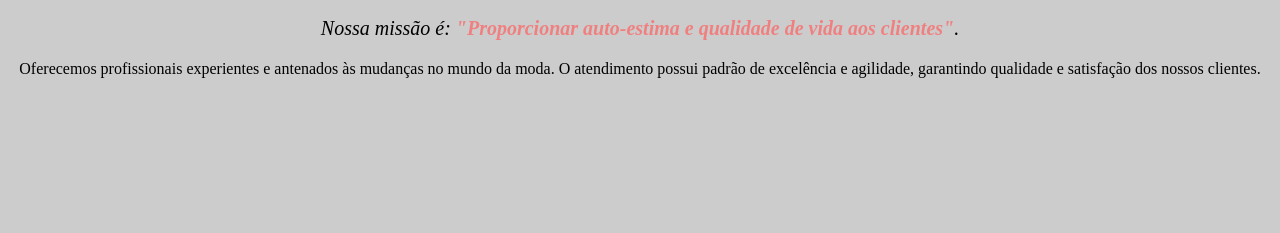
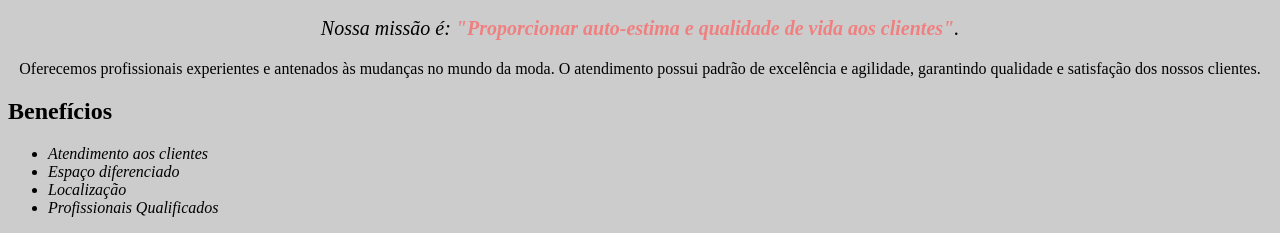
Before and after one commit to kleber86/alura-html-css-parte-um, a plain HTML site: page index.html in a window 1280 px wide. Shown: the part 605-838 px from the top of the page. Before the commit the page ends 800 px from the top, so only its background shows below. Drawn offline with Linux system fonts and the light colour scheme.

Commit message:
usando listas não ordenadas

```diff
--- a/estilo.css
+++ b/estilo.css
@@ -16,3 +16,6 @@ p{
 em strong{
     color:lightcoral;
 }
+.itens{
+    font-style: italic;
+}
--- a/index.html
+++ b/index.html
@@ -14,5 +14,14 @@
         <p id="missao"><em>Nossa missão é: <strong>"Proporcionar auto-estima e qualidade de vida aos clientes"</strong>.</em></p>
 
         <p>Oferecemos profissionais experientes e antenados às mudanças no mundo da moda. O atendimento possui padrão de excelência e agilidade, garantindo qualidade e satisfação dos nossos clientes.</p>
+
+        <h2>Benefícios</h2>
+
+        <ul>
+            <li class="itens">Atendimento aos clientes</li>
+            <li class="itens">Espaço diferenciado</li>
+            <li class="itens">Localização</li>
+            <li class="itens">Profissionais Qualificados</li>
+        </ul>
     </body>
 </html>
```
